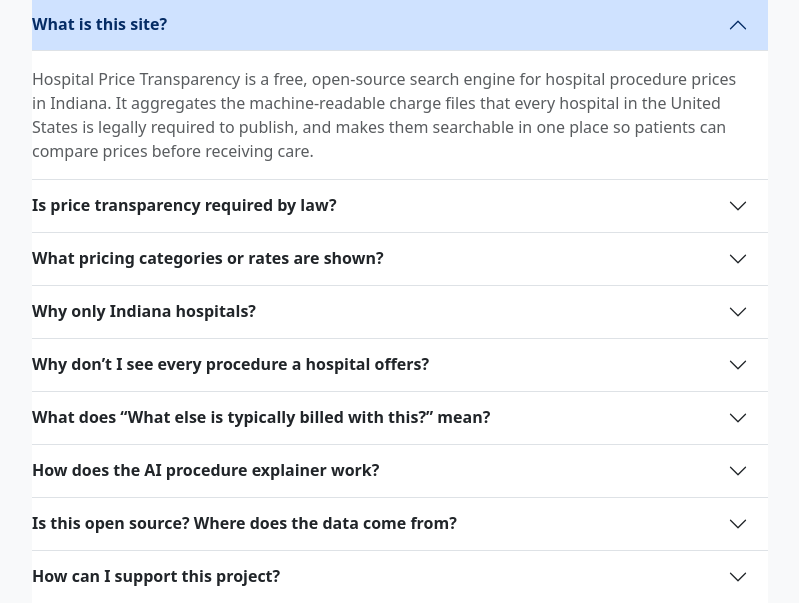
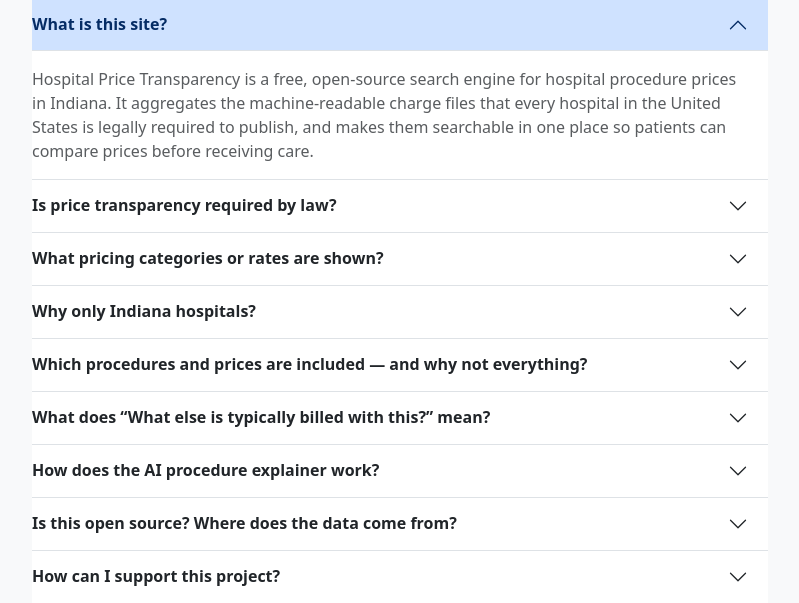
Before and after one commit to githubbar/hospital-price-transparency, a Django app: page /faq/ in a window 1280 px wide. Shown: the part 197-800 px from the top of the page, without its empty margins (240-1039 px from the left). Run offline with Django 5.2, Linux system fonts and the light colour scheme; some libraries are stand-ins or nearby versions.

Commit message:
Explain in the FAQ which procedures and prices are included
Replace the outdated "70 shoppable + high-cost codes" answer with the
current selection (codes listed by 75+ hospitals, device-intensive
procedures, CMS shoppable services), what is left out, which price
types are shown, and why the dataset is limited.

Co-Authored-By: Claude Opus 5.5 <noreply@anthropic.com>

```diff
--- a/prices/templates/prices/faq.html
+++ b/prices/templates/prices/faq.html
@@ -166,18 +166,47 @@
                 <div class="accordion-item border-bottom">
                     <h2 class="accordion-header">
                         <button class="accordion-button collapsed ps-0 fw-semibold" type="button" data-bs-toggle="collapse" data-bs-target="#faq4">
-                            Why don&rsquo;t I see every procedure a hospital offers?
+                            Which procedures and prices are included &mdash; and why not everything?
                         </button>
                     </h2>
                     <div id="faq4" class="accordion-collapse collapse" data-bs-parent="#faqAccordion">
                         <div class="accordion-body ps-0 text-muted">
-                            A single large hospital file can contain millions of rows. To keep the search fast and relevant, the index is limited to two curated subsets:
+                            <p><strong>This site does not include every price hospitals publish.</strong>
+                                Indiana&rsquo;s hospital files add up to more than 100&nbsp;GB and list over 24,000 different billing codes, many of them
+                                for rare procedures or individual supplies. Indexing all of it would make the search slower and the site too costly to keep free,
+                                so we include about 4,100 procedures chosen to cover what most patients actually shop for.</p>
+
+                            <h6 class="fw-semibold text-body mt-3">Procedures that are included</h6>
                             <ul class="mt-2">
-                                <li><strong>CMS Shoppable Services</strong> &mdash; the 70 consumer-relevant procedures (lab tests, imaging, outpatient surgery, maternity care, ER visits)
-                                    mandated by the <a href="https://www.federalregister.gov/documents/2019/11/27/2019-24931/price-transparency-requirements-for-hospitals-to-make-standard-charges-public" target="_blank" rel="noopener">CY 2020 Hospital Price Transparency final rule</a>.</li>
-                                <li><strong>High-cost codes</strong> &mdash; the top-tier most expensive CPT/HCPCS codes identified by scanning all Indiana hospital files, so high-impact procedures are never missing.</li>
+                                <li><strong>Common procedures</strong> &mdash; every procedure code listed by at least half of the Indiana hospitals that publish procedure codes
+                                    (75 or more hospitals): office and ER visits, lab tests, X-rays, CT and MRI scans, ultrasounds, endoscopies, common surgeries,
+                                    therapy, vaccines, and frequently used drugs.</li>
+                                <li><strong>Implant procedures</strong> &mdash; all 738 procedures that Medicare classifies as <em>device-intensive</em>
+                                    (joint replacements, pacemakers and defibrillators, stents, spinal implants, and similar), even when fewer hospitals list them.
+                                    For these, we also show Medicare&rsquo;s estimate of how much of the price is typically the implant itself.</li>
+                                <li><strong>CMS shoppable services</strong> &mdash; the 70 services the
+                                    <a href="https://www.federalregister.gov/documents/2019/11/27/2019-24931/price-transparency-requirements-for-hospitals-to-make-standard-charges-public" target="_blank" rel="noopener">federal price transparency rule</a>
+                                    requires every hospital to list, plus a few common inpatient stays.</li>
                             </ul>
-                            Together these two sets cover the procedures patients most need to compare while reducing dataset size by roughly 97%.
+
+                            <h6 class="fw-semibold text-body mt-3">What is left out</h6>
+                            <ul class="mt-2">
+                                <li><strong>Rare and highly specialized procedures</strong> listed by only a handful of hospitals.</li>
+                                <li><strong>Individual implant and supply line items</strong> &mdash; hospitals list every screw, catheter, and stent model separately,
+                                    which alone would more than double the database. Implant costs are normally included in the procedure price, and we show the typical implant share instead.</li>
+                                <li><strong>Hospitals that don&rsquo;t publish standard procedure codes</strong> &mdash; mostly rehabilitation, behavioral health, and long-term care hospitals,
+                                    whose files can&rsquo;t be matched to procedures.</li>
+                            </ul>
+
+                            <h6 class="fw-semibold text-body mt-3">Which prices are shown for each procedure</h6>
+                            <ul class="mt-2 mb-2">
+                                <li><strong>Insurer negotiated rates</strong> and <strong>cash prices</strong>, when the hospital publishes them as a dollar amount.</li>
+                                <li><strong>Not shown:</strong> rates published only as a percentage or formula (for example, &ldquo;65% of billed charges&rdquo;),
+                                    because they can&rsquo;t be turned into a dollar amount without the hospital&rsquo;s full bill; and gross &ldquo;list price&rdquo; charges,
+                                    which almost nobody actually pays.</li>
+                            </ul>
+                            <p class="mb-0">If a procedure you need isn&rsquo;t here, the hospital&rsquo;s own price estimator or billing office can give you a quote.
+                                You can also <a href="mailto:info@hospitalpricesearch.org">email us</a> &mdash; requests help us decide what to add next.</p>
                         </div>
                     </div>
                 </div>
```
